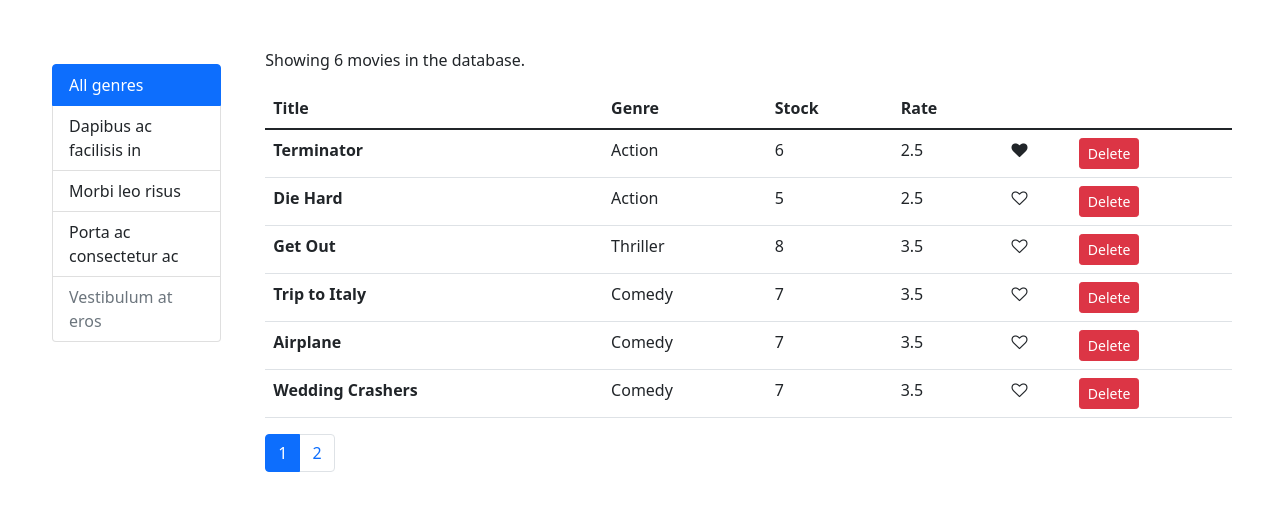
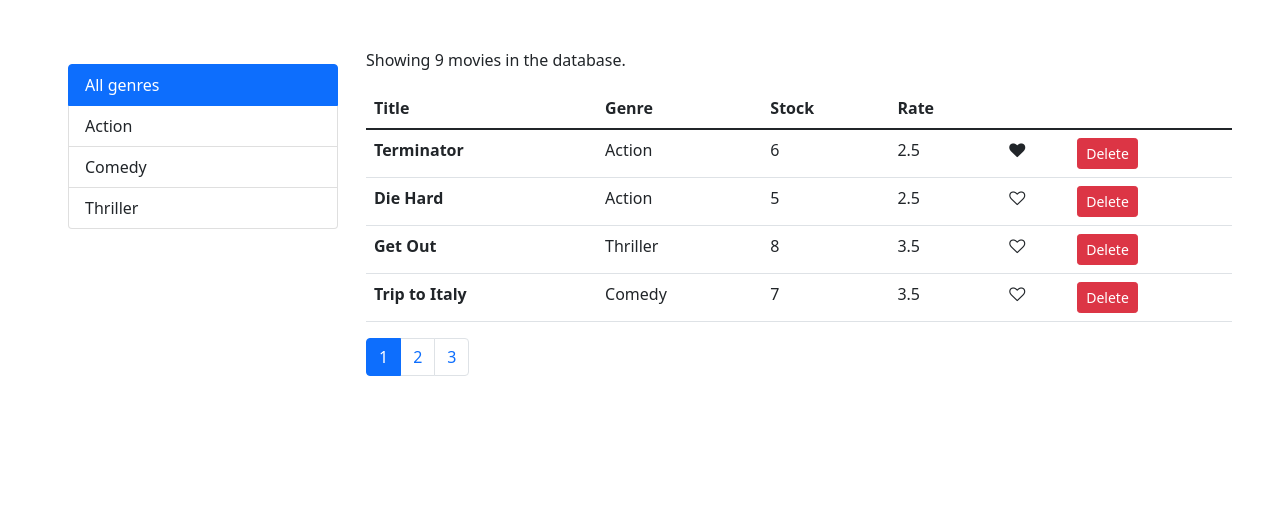
Before and after one commit to Daniyal-Shah/vidly-react, a React (Create React App) app: page / in a window 1280 px wide. Shown: the top 510 px of the page. Built offline with nearby package versions, Linux system fonts and the light colour scheme.

Commit message:
fixed abstraction level by creating moviesTable

```diff
--- a/src/components/common/listGroup.jsx
+++ b/src/components/common/listGroup.jsx
@@ -1,23 +1,30 @@
-const ListGroup = () => {
+import React, { Component } from "react";
+
+const ListGroup = (props) => {
+  const { items, onItemSelect, textProperty, valueProperty, selectedItem } =
+    props;
+
   return (
-    <div class="list-group">
-      <a href="#" class="list-group-item list-group-item-action active">
-        All genres
-      </a>
-      <a href="#" class="list-group-item list-group-item-action">
-        Dapibus ac facilisis in
-      </a>
-      <a href="#" class="list-group-item list-group-item-action">
-        Morbi leo risus
-      </a>
-      <a href="#" class="list-group-item list-group-item-action">
-        Porta ac consectetur ac
-      </a>
-      <a href="#" class="list-group-item list-group-item-action disabled">
-        Vestibulum at eros
-      </a>
-    </div>
+    <ul className="list-group">
+      {items.map((item) => (
+        <li
+          className={
+            item == selectedItem
+              ? "list-group-item list-group-item-action active"
+              : "list-group-item list-group-item-action"
+          }
+          key={item[valueProperty]}
+          onClick={() => onItemSelect(item)}
+        >
+          {item[textProperty]}
+        </li>
+      ))}
+    </ul>
   );
 };
 
+ListGroup.defaultProps = {
+  textProperty: "name",
+  valueProperty: "_id",
+};
 export default ListGroup;
--- a/src/components/movies.jsx
+++ b/src/components/movies.jsx
@@ -1,16 +1,28 @@
 import React, { Component } from "react";
-import Like from "./common/like";
 import { paginate } from "../../src/utils/paginate";
 import { getMovies } from "../services/fakeMovieService";
 import Pagination from "./common/pagination";
 import ListGroup from "./common/listGroup";
+import { getGenres, genres } from "../services/fakeGenreService";
+import MoviesTable from "./moviesTable";
 
-class Movie extends Component {
+class Movies extends Component {
   state = {
-    movies: getMovies(),
-    pageSize: 6,
+    movies: [],
+    pageSize: 4,
+    genres: [],
     currentPage: 1,
   };
+
+  componentDidMount() {
+    const allGenre = { name: "All genres" };
+    this.setState({ selectedGenre: allGenre });
+    const genres = [allGenre, ...getGenres()];
+    this.setState({ movies: getMovies(), genres });
+
+    // console.log(this.state.genres);
+    // console.log(this.state.movies);
+  }
 
   handleDelete = (movie) => {
     const movies = this.state.movies.filter((m) => m._id !== movie._id);
@@ -27,59 +39,46 @@ class Movie extends Component {
     this.setState({ currentPage: page });
   };
 
+  handleGenreSelect = (genre) => {
+    this.setState({ selectedGenre: genre, currentPage: 1 });
+  };
   render() {
     const { length: count } = this.state.movies;
-    const { pageSize, currentPage, movies: allMovies } = this.state;
+    const {
+      pageSize,
+      currentPage,
+      movies: allMovies,
+      genres: allGenres,
+      selectedGenre,
+    } = this.state;
 
-    const movies = paginate(allMovies, currentPage, pageSize);
+    const filtered =
+      selectedGenre && selectedGenre._id
+        ? allMovies.filter((m) => m.genre._id === selectedGenre._id)
+        : allMovies;
+    const movies = paginate(filtered, currentPage, pageSize);
 
     if (count === 0) return <p>There are no movies in the database</p>;
     else
       return (
         <div className="container-fluid p-5">
           <div className="row">
-            <div className="col-2 p-3 me-3">
-              <ListGroup />
+            <div className="col-3 p-3 ms-3">
+              <ListGroup
+                items={allGenres}
+                selectedItem={this.state.selectedGenre}
+                onItemSelect={this.handleGenreSelect}
+              />
             </div>
             <div className="col ">
-              <p>Showing {movies.length} movies in the database.</p>
-              <table className="table">
-                <thead>
-                  <tr>
-                    <th scope="col">Title</th>
-                    <th scope="col">Genre</th>
-                    <th scope="col">Stock</th>
-                    <th scope="col">Rate</th>
-                    <th scope="col"></th>
-                  </tr>
-                </thead>
-                <tbody>
-                  {movies.map((movie) => (
-                    <tr key={movie._id}>
-                      <th scope="row">{movie.title}</th>
-                      <td>{movie.genre.name}</td>
-                      <td>{movie.numberInStock}</td>
-                      <td>{movie.dailyRentalRate}</td>
-                      <td>
-                        <Like
-                          liked={movie.liked}
-                          onClick={() => this.handleLike(movie)}
-                        />
-                      </td>
-                      <td>
-                        <button
-                          className="btn btn-danger btn-sm"
-                          onClick={() => this.handleDelete(movie)}
-                        >
-                          Delete
-                        </button>
-                      </td>
-                    </tr>
-                  ))}
-                </tbody>
-              </table>
+              <p>Showing {filtered.length} movies in the database.</p>
+              <MoviesTable
+                movies={movies}
+                onLike={this.handleLike}
+                onDelete={this.handleDelete}
+              />
               <Pagination
-                itemsCount={count}
+                itemsCount={filtered.length}
                 pageSize={this.state.pageSize}
                 onPageChange={this.handlePageChange}
                 currentPage={this.state.currentPage}
@@ -90,4 +89,4 @@ class Movie extends Component {
       );
   }
 }
-export default Movie;
+export default Movies;
--- /dev/null
+++ b/src/components/moviesTable.jsx
@@ -0,0 +1,45 @@
+import React, { Component } from "react";
+import Like from "./common/like";
+
+const MoviesTable = (props) => {
+  const { movies, onLike, onDelete } = props;
+
+  return (
+    <React.Fragment>
+      <table className="table">
+        <thead>
+          <tr>
+            <th scope="col">Title</th>
+            <th scope="col">Genre</th>
+            <th scope="col">Stock</th>
+            <th scope="col">Rate</th>
+            <th scope="col"></th>
+          </tr>
+        </thead>
+        <tbody>
+          {movies.map((movie) => (
+            <tr key={movie._id}>
+              <th scope="row">{movie.title}</th>
+              <td>{movie.genre.name}</td>
+              <td>{movie.numberInStock}</td>
+              <td>{movie.dailyRentalRate}</td>
+              <td>
+                <Like liked={movie.liked} onClick={() => onLike(movie)} />
+              </td>
+              <td>
+                <button
+                  className="btn btn-danger btn-sm"
+                  onClick={() => onDelete(movie)}
+                >
+                  Delete
+                </button>
+              </td>
+            </tr>
+          ))}
+        </tbody>
+      </table>
+    </React.Fragment>
+  );
+};
+
+export default MoviesTable;
--- a/src/index.js
+++ b/src/index.js
@@ -1,21 +1,21 @@
 import React from 'react';
 import ReactDOM from 'react-dom';
 import './index.css';
-import App from './App';
+// import App from './App';
 import reportWebVitals from './reportWebVitals';
 import 'bootstrap/dist/css/bootstrap.css';
 import 'font-awesome/css/font-awesome.css';
-import Movie from './components/movies';
+import Movies from './components/movies';
 
 
 
 
 ReactDOM.render(
-  <React.StrictMode>
-          <div>
-          <Movie/>
+  <div className="" >
+          <div >
+          <Movies/>
           </div>
-  </React.StrictMode>,
+  </div>,
   document.getElementById('root')
 );
 
```
